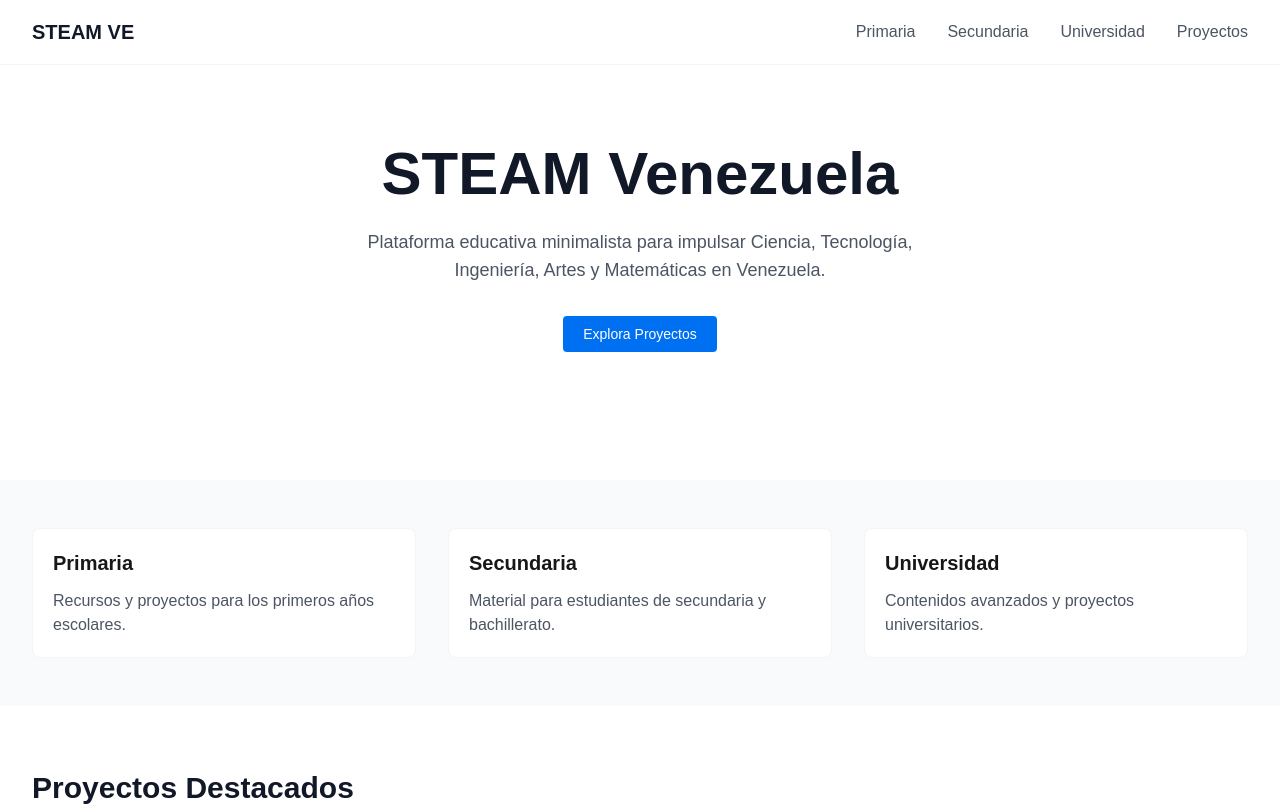
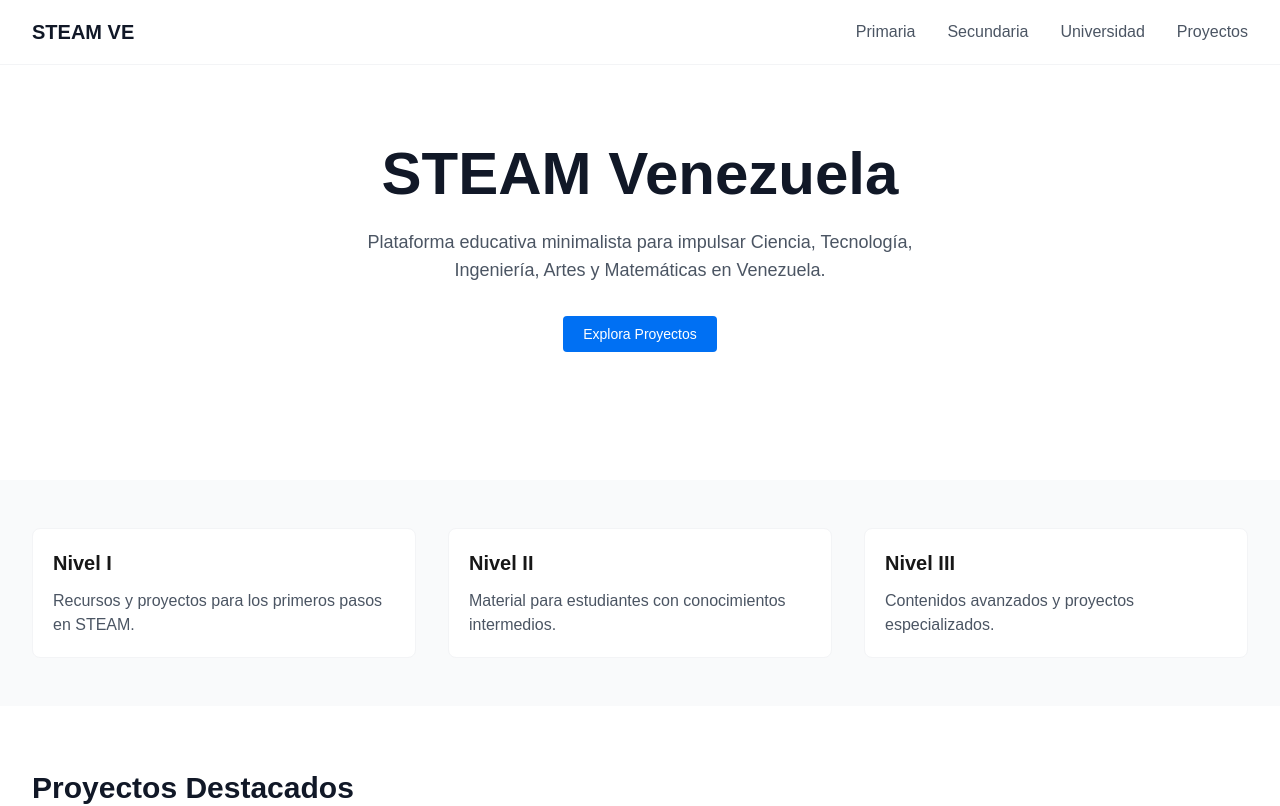
Before and after one commit to Guaroduino/guaroduino-steam, a Next.js app: page /guaroduino-steam/ in a window 1280 px wide. Shown: the top 806 px of the page. Built offline with nearby package versions, Linux system fonts and the light colour scheme.

Commit message:
Cambiar nombres de niveles educativos a Nivel I, II y III

```diff
--- a/src/pages/index.tsx
+++ b/src/pages/index.tsx
@@ -24,29 +24,29 @@ export default function Home() {
 
       <section className="max-w-7xl mx-auto px-4 sm:px-6 lg:px-8 py-12 bg-gray-50">
         <div className="grid grid-cols-1 md:grid-cols-3 gap-8">
-          <Link href="/primaria" className="block">
+          <Link href="/nivel-1" className="block">
             <Card>
-              <h2 className="font-semibold text-xl mb-3">Primaria</h2>
+              <h2 className="font-semibold text-xl mb-3">Nivel I</h2>
               <p className="text-gray-600">
-                Recursos y proyectos para los primeros años escolares.
+                Recursos y proyectos para los primeros pasos en STEAM.
               </p>
             </Card>
           </Link>
 
-          <Link href="/secundaria" className="block">
+          <Link href="/nivel-2" className="block">
             <Card>
-              <h2 className="font-semibold text-xl mb-3">Secundaria</h2>
+              <h2 className="font-semibold text-xl mb-3">Nivel II</h2>
               <p className="text-gray-600">
-                Material para estudiantes de secundaria y bachillerato.
+                Material para estudiantes con conocimientos intermedios.
               </p>
             </Card>
           </Link>
 
-          <Link href="/universidad" className="block">
+          <Link href="/nivel-3" className="block">
             <Card>
-              <h2 className="font-semibold text-xl mb-3">Universidad</h2>
+              <h2 className="font-semibold text-xl mb-3">Nivel III</h2>
               <p className="text-gray-600">
-                Contenidos avanzados y proyectos universitarios.
+                Contenidos avanzados y proyectos especializados.
               </p>
             </Card>
           </Link>
@@ -64,7 +64,7 @@ export default function Home() {
                 Robot Seguidor de Línea
               </h3>
               <p className="text-gray-600">
-                Proyecto interdisciplinario de robótica para secundaria.
+                Proyecto interdisciplinario de robótica para Nivel II.
               </p>
             </Card>
           </Link>
--- a/src/pages/primaria.tsx
+++ b/src/pages/nivel-1.tsx
@@ -7,8 +7,8 @@ export default function Primaria() {
   return (
     <div>
       <PageHeader
-        title="Primaria"
-        description="Recursos y proyectos educativos diseñados específicamente para estudiantes de primaria, enfocados en despertar la curiosidad y el interés por STEAM desde temprana edad."
+        title="Nivel I"
+        description="Recursos y proyectos educativos diseñados específicamente para principiantes, enfocados en despertar la curiosidad y el interés por STEAM desde el inicio."
       />
 
       <div className="max-w-7xl mx-auto px-4 sm:px-6 lg:px-8 py-12">
--- a/src/pages/proyectos.tsx
+++ b/src/pages/proyectos.tsx
@@ -14,7 +14,7 @@ export default function Proyectos() {
       <div className="max-w-7xl mx-auto px-4 sm:px-6 lg:px-8 py-12">
         <section className="mb-16">
           <h2 className="text-2xl font-bold text-gray-900 mb-6">
-            Proyectos de Primaria
+            Proyectos Nivel I
           </h2>
           <div className="grid grid-cols-1 md:grid-cols-2 lg:grid-cols-3 gap-8">
             <Card>
@@ -67,7 +67,7 @@ export default function Proyectos() {
 
         <section className="mb-16">
           <h2 className="text-2xl font-bold text-gray-900 mb-6">
-            Proyectos de Secundaria
+            Proyectos Nivel II
           </h2>
           <div className="grid grid-cols-1 md:grid-cols-2 lg:grid-cols-3 gap-8">
             <Card>
@@ -122,7 +122,7 @@ export default function Proyectos() {
 
         <section>
           <h2 className="text-2xl font-bold text-gray-900 mb-6">
-            Proyectos Universitarios
+            Proyectos Nivel III
           </h2>
           <div className="grid grid-cols-1 md:grid-cols-2 lg:grid-cols-3 gap-8">
             <Card>
```
Also changed, not shown: src/pages/nivel-2.tsx (renamed from src/pages/secundaria.tsx), src/pages/nivel-3.tsx (renamed from src/pages/universidad.tsx).
